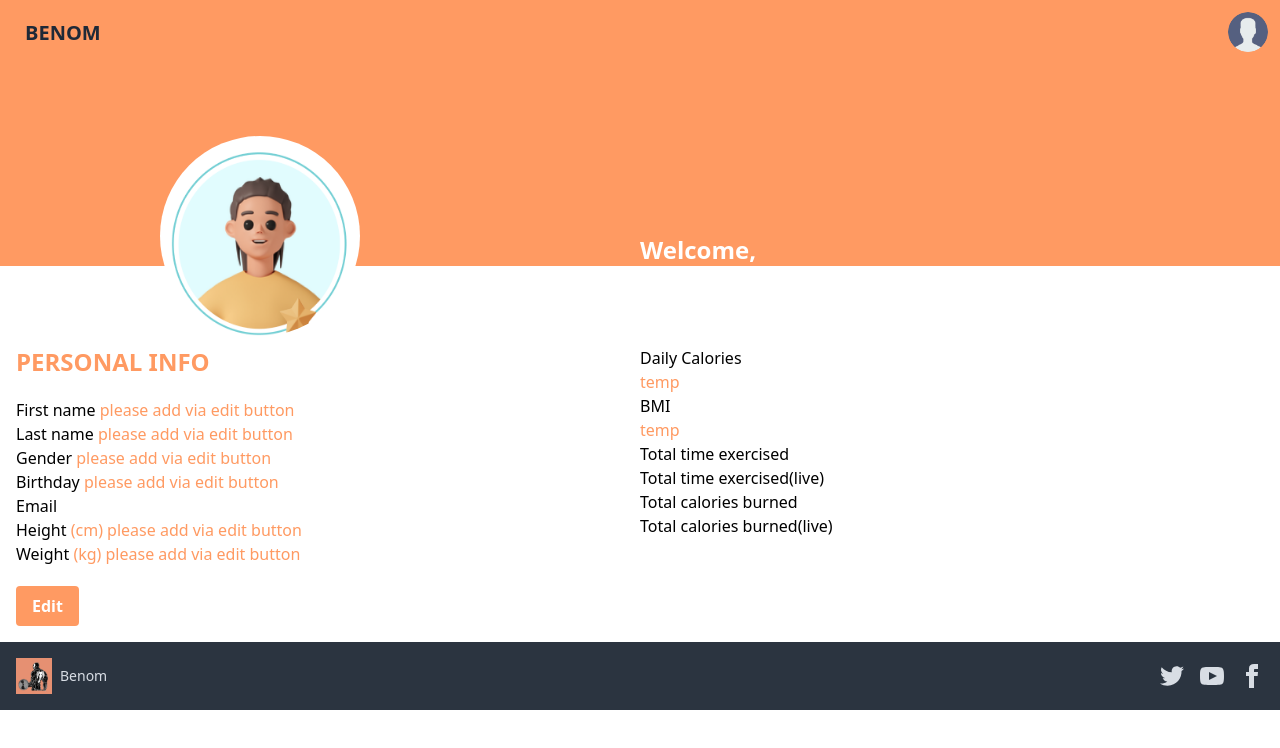
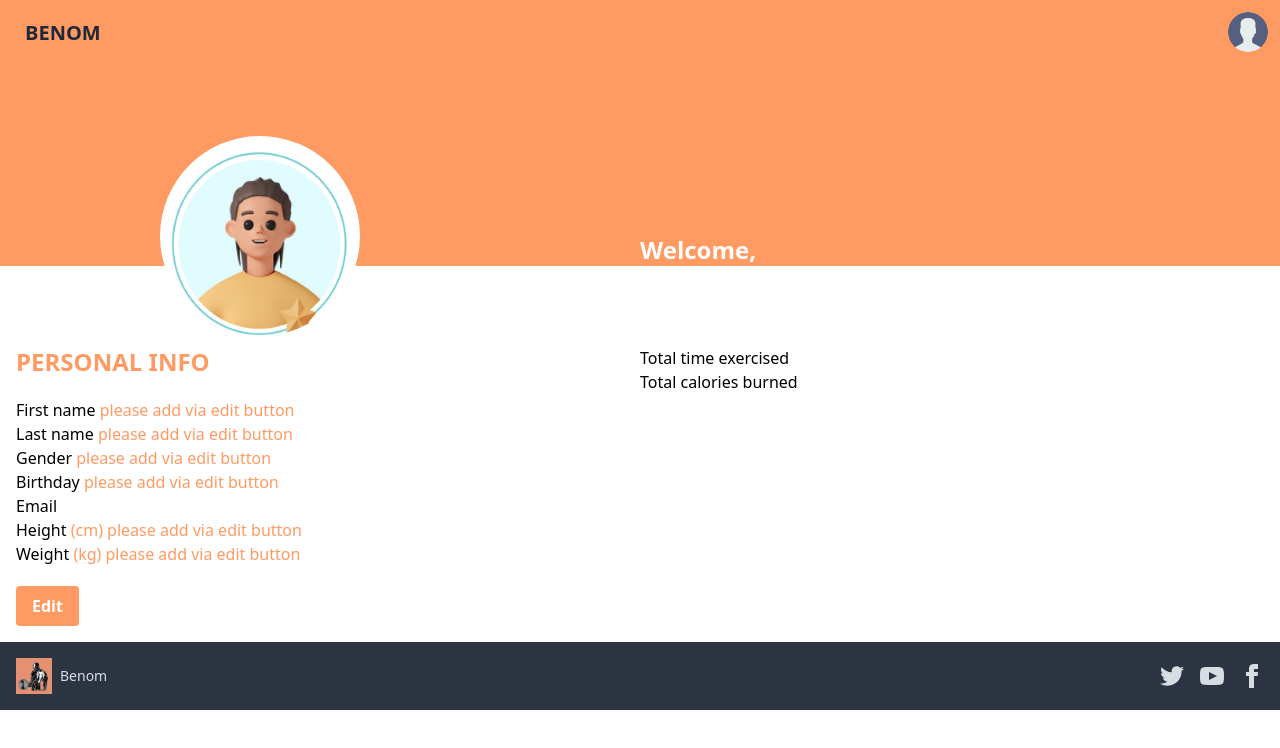
Before and after one commit to ymn-dev/benom-health-webapp-frontend, a React (Vite) app: page /profile in a window 1280 px wide. Shown: the top 748 px of the page. Built offline with nearby package versions, Linux system fonts and the light colour scheme.

Commit message:
removed unused properties from showing in profile/edit profile

```diff
--- a/src/Component/SignIn/SignIn.jsx
+++ b/src/Component/SignIn/SignIn.jsx
@@ -40,12 +40,18 @@ const SignIn = () => {
         headers,
       });
       // console.log(userData.data.data);
-      const { email, joinDate, userName } = userData.data.data;
+      const { email, joinDate, userName, dailyCalories, height, weight, birthday, gender } = userData.data.data;
       const exerciseData = await axios.get(`https://benom-backend.onrender.com/users/${_id}/activities`, { headers });
       const { caloriesBurned, exerciseTime, liveCaloriesBurned, liveExerciseTime, exerciseLog } = exerciseData.data.data;
       // const data = await axios.get(`http://localhost:3001/users/${_id}`, { withCredentials: true });
       // console.log(data);
-      setUser({ ...user, _id, email, joinDate, userName, headers, caloriesBurned, exerciseTime, liveCaloriesBurned, liveExerciseTime, exerciseLog });
+      setUser({ ...user, _id, email, joinDate, userName, headers, caloriesBurned, exerciseTime, liveCaloriesBurned, liveExerciseTime, exerciseLog, dailyCalories, height, weight, birthday, gender });
+      // if(dailyCalories) setUser({})dailyCalories, height, weight, birthday, gender
+      // if (dailyCalories) setUser({ ...user, dailyCalories });
+      // if (height) setUser({ ...user, height });
+      // if (weight) setUser({ ...user, weight });
+      // if (birthday) setUser({ ...user, birthday });
+      // if (gender) setUser({ ...user, gender });
       setLogin(true);
       navigate("/home");
     } catch (err) {
--- a/src/Component/User/EditProfile.jsx
+++ b/src/Component/User/EditProfile.jsx
@@ -1,7 +1,7 @@
 import React, { useEffect, useState } from "react";
 import { useLoginContext } from "../../Context/LoginContext";
 import { Link } from "react-router-dom";
-import editIcon from "../../assets/edit-svgrepo-com.svg"
+import editIcon from "../../assets/edit-svgrepo-com.svg";
 
 const EditProfile = () => {
   const { login, user, setUser } = useLoginContext();
@@ -10,15 +10,11 @@ const EditProfile = () => {
   const [isModalOpen, setIsModalOpen] = useState(false);
   const [newProfilePicture, setNewProfilePicture] = useState("");
 
-
   const submitHandler = (ev) => {
     ev.preventDefault();
     // ใช้ URL รูปภาพใหม่จาก state ในการอัปเดต editUser
     setUser({ ...user, ...editUser, profilePicture: newProfilePicture });
-
   };
-
-
 
   if (!login) {
     return (
@@ -29,32 +25,31 @@ const EditProfile = () => {
   }
 
   const profileImageStyle = {
-    width: '200px',
-    height: '200px',
-    borderRadius: '50%',
+    width: "200px",
+    height: "200px",
+    borderRadius: "50%",
   };
 
   const inputStyle = {
-    backgroundColor: 'white',
-    border: '1px solid #ccc',
-    padding: '5px',
-    marginBottom: '10px',
-    marginLeft: '10px',
-
+    backgroundColor: "white",
+    border: "1px solid #ccc",
+    padding: "5px",
+    marginBottom: "10px",
+    marginLeft: "10px",
   };
 
   const editButtonStyle = {
-    position: 'absolute',
-    bottom: '0',
-    right: '0',
-    backgroundColor: 'transparent',
-    border: 'none',
-    cursor: 'pointer',
+    position: "absolute",
+    bottom: "0",
+    right: "0",
+    backgroundColor: "transparent",
+    border: "none",
+    cursor: "pointer",
   };
 
   const editIconStyle = {
-    width: '30px',
-    height: '30px',
+    width: "30px",
+    height: "30px",
   };
 
   return (
@@ -62,20 +57,10 @@ const EditProfile = () => {
       <div className="md:w-1/2 mx-auto">
         <div className="bg-salmon p-4  rounded-t-lg ">
           <div className="flex justify-between items-center">
-
-
             <div className="relative">
-              <img
-                src={user.profilePicture}
-                alt="Profile"
-                style={profileImageStyle}
-              />
+              <img src={user.profilePicture} alt="Profile" style={profileImageStyle} />
               {/* แสดงปุ่มและเปิด modal เมื่อกด */}
-              <button
-                type="button"
-                onClick={() => setIsModalOpen(true)}
-                style={editButtonStyle}
-              >
+              <button type="button" onClick={() => setIsModalOpen(true)} style={editButtonStyle}>
                 <img src={editIcon} style={editIconStyle} alt="editIcon" />
               </button>
             </div>
@@ -90,44 +75,25 @@ const EditProfile = () => {
           <div className="bg-white p-4 rounded-b-lg pt-5 md:flex md:flex-row">
             <div className="md:flex-1">
               {/* ให้ผู้ใช้กรอก URL รูปภาพใหม่ */}
-              <h2 className="text-salmon font-bold text-2xl mb-5">
-                Add New Profile Picture
-              </h2>
+              <h2 className="text-salmon font-bold text-2xl mb-5">Add New Profile Picture</h2>
               <div className="field-value-pair">
                 <p>
-                  <input
-                    type="url"
-                    name="profilePicture"
-                    placeholder="New image URL here"
-                    value={newProfilePicture}
-                    onChange={(ev) => setNewProfilePicture(ev.target.value)}
-                    style={inputStyle}
-                  />
+                  <input type="url" name="profilePicture" placeholder="New image URL here" value={newProfilePicture} onChange={(ev) => setNewProfilePicture(ev.target.value)} style={inputStyle} />
                 </p>
               </div>
 
               {/* ปุ่ม "Save" และ "Cancel" ใน modal */}
               <div>
-
-                <button
-                  type="submit"
-                  className="bg-salmon hover:bg-blue-700 text-white font-bold py-2 px-4 rounded mt-5"
-                >
+                <button type="submit" className="bg-salmon hover:bg-blue-700 text-white font-bold py-2 px-4 rounded mt-5">
                   Save
                 </button>
-                <button
-                  type="button"
-                  onClick={() => setIsModalOpen(false)}
-                  className="bg-salmon hover:bg-blue-700 text-white font-bold py-2 px-4 rounded mt-5 ml-5"
-                >
+                <button type="button" onClick={() => setIsModalOpen(false)} className="bg-salmon hover:bg-blue-700 text-white font-bold py-2 px-4 rounded mt-5 ml-5">
                   Cancel
                 </button>
               </div>
             </div>
           </div>
         )}
-
-
 
         <div className="bg-white p-4 rounded-b-lg pt-5 md:flex md:flex-row">
           <div className="md:flex-1">
@@ -238,42 +204,48 @@ const EditProfile = () => {
               </p>
             </div>
 
-               {/* <Link to="/profile"> */}
-                <button type="submit" className="bg-salmon hover:bg-blue-700 text-white font-bold py-2 px-4 rounded mt-5">Save</button>
-               {/* </Link> */}
+            {/* <Link to="/profile"> */}
+            <button type="submit" className="bg-salmon hover:bg-blue-700 text-white font-bold py-2 px-4 rounded mt-5">
+              Save
+            </button>
+            {/* </Link> */}
 
             <Link to="/profile">
-              <button className="bg-salmon hover:bg-blue-700 text-white font-bold py-2 px-4 rounded mt-5 ml-5">
-                Back
-              </button>
+              <button className="bg-salmon hover:bg-blue-700 text-white font-bold py-2 px-4 rounded mt-5 ml-5">Back</button>
             </Link>
           </div>
 
           <div className="md:flex-1 mt-6">
-            <p>
-              <span className="text-black">Daily Calories</span><br />
-              <span className="text-salmon">{`BMR: ${user.getBMR()}` || user.calories}</span>
+            {/* <p>
+              <span className="text-black">Daily Calories</span>
+              <br />
+              <span className="text-salmon">{``}</span>
             </p>
             <p>
-              <span className="text-black">BMI</span><br />
-              <span className="text-salmon">{user.getBMI()}</span>
-            </p>
+              <span className="text-black">BMI</span>
+              <br />
+              <span className="text-salmon">{(user.weight && user.height) && user.weight / (user.height / 100) ** 2 }</span>
+            </p> */}
             <p>
-              <span className="text-black">Total time exercised</span><br />
+              <span className="text-black">Total time exercised</span>
+              <br />
               <span className="text-salmon">{user.exerciseTime}</span>
             </p>
+            {/* <p>
+              <span className="text-black">Total time exercised(live)</span>
+              <br />
+              <span className="text-salmon">{user.liveExercseTime}</span>
+            </p> */}
             <p>
-              <span className="text-black">Total time exercised(live)</span><br />
-              <span className="text-salmon">{user.liveExercseTime}</span>
-            </p>
-            <p>
-              <span className="text-black">Total calories burned</span><br />
+              <span className="text-black">Total calories burned</span>
+              <br />
               <span className="text-salmon">{user.caloriesBurned}</span>
             </p>
-            <p>
-              <span className="text-black">Total calories burned(live)</span><br />
+            {/* <p>
+              <span className="text-black">Total calories burned(live)</span>
+              <br />
               <span className="text-salmon">{user.liveCaloriesBurned}</span>
-            </p>
+            </p> */}
           </div>
         </div>
       </div>
@@ -281,4 +253,4 @@ const EditProfile = () => {
   );
 };
 
-export default EditProfile ;
+export default EditProfile;
--- a/src/Component/User/Profile.jsx
+++ b/src/Component/User/Profile.jsx
@@ -90,36 +90,36 @@ const Profile = () => {
         </div>
 
         <div className="md:flex-1 ">
-          <p>
+          {/* <p>
             <span className="text-black">Daily Calories</span>
             <br />
-            <span className="text-salmon"> {`temp` || user.calories}</span>
+            <span className="text-salmon"> {user.dailyCalories || `please set your daily goal`}</span>
           </p>
           <p>
             <span className="text-black">BMI</span>
             <br />
-            <span className="text-salmon"> {`temp`}</span>
-          </p>
+            <span className="text-salmon"> {user.weight / (user.height / 100) ** 2 || `please set your weight and height`}</span>
+          </p> */}
           <p>
             <span className="text-black">Total time exercised</span>
             <br />
             <span className="text-salmon"> {user.exerciseTime}</span>
           </p>
-          <p>
+          {/* <p>
             <span className="text-black">Total time exercised(live)</span>
             <br />
             <span className="text-salmon"> {user.liveExerciseTime}</span>
-          </p>
+          </p> */}
           <p>
             <span className="text-black">Total calories burned</span>
             <br />
             <span className="text-salmon"> {user.caloriesBurned}</span>
           </p>
-          <p>
+          {/* <p>
             <span className="text-black">Total calories burned(live)</span>
             <br />
             <span className="text-salmon"> {user.liveCaloriesBurned}</span>
-          </p>
+          </p> */}
         </div>
       </div>
     </div>
```
